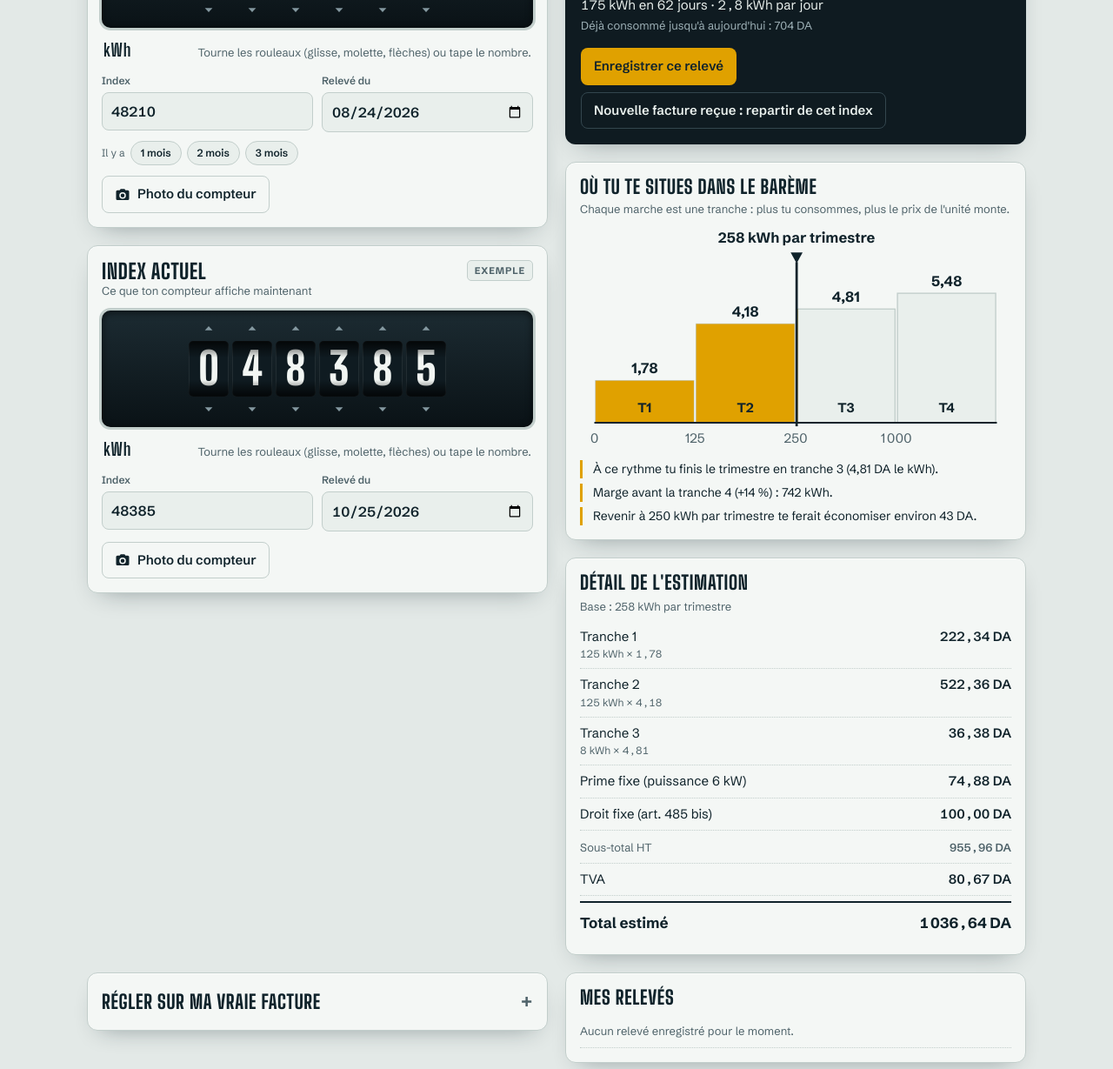
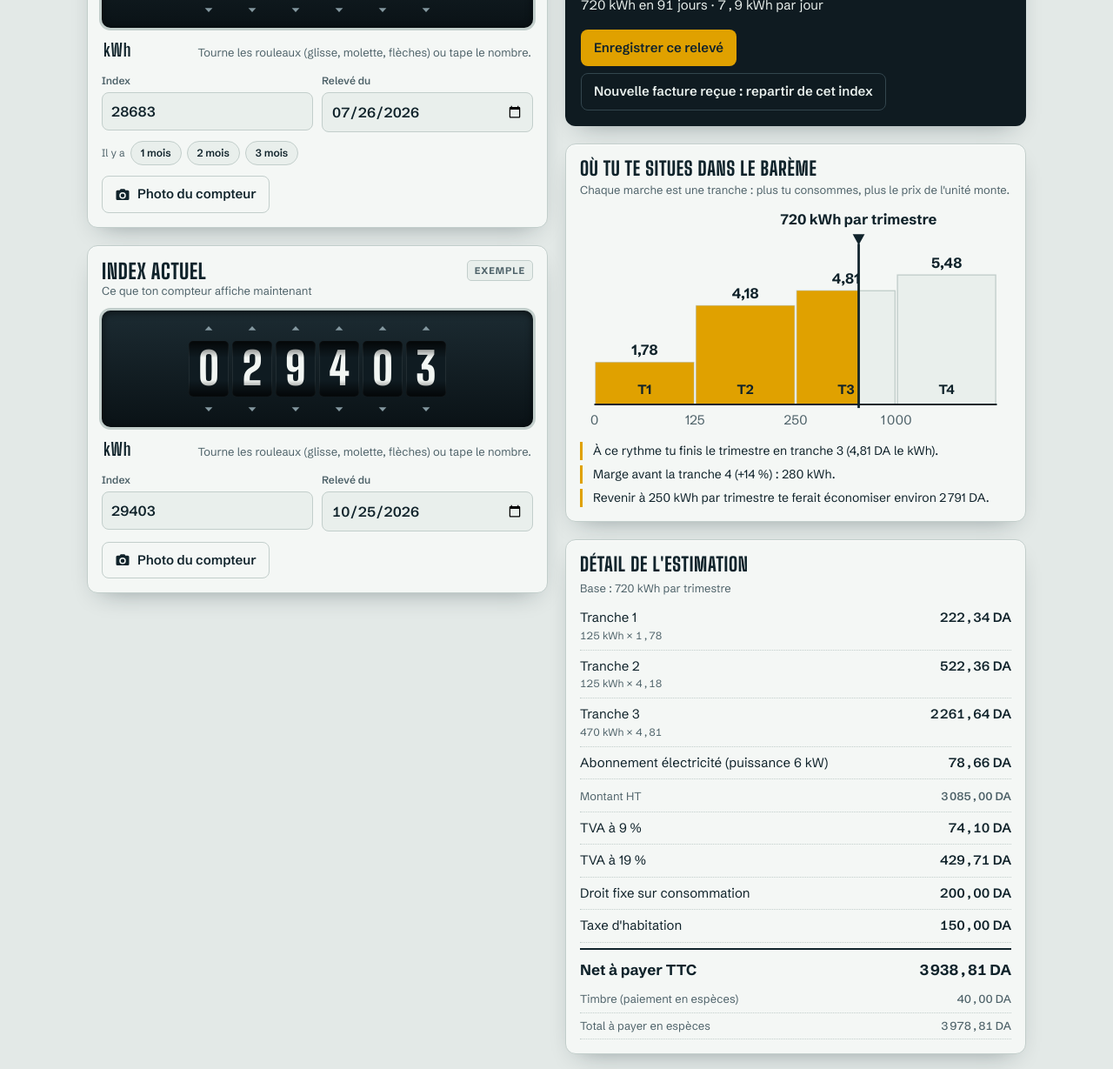
Before and after one commit to jareeleven/manufactora, a plain HTML site: page index.html in a window 1280 px wide. Shown: the part 440-1669 px from the top of the page at 87% size. Drawn offline with Linux system fonts and the light colour scheme.

Commit message:
Add files via upload

```diff
--- a/index.html
+++ b/index.html
@@ -168,6 +168,8 @@ h1,h2,h3,p{margin:0}
 .ticket .row b{font-weight:600;font-variant-numeric:tabular-nums;white-space:nowrap}
 .ticket .row.total{border-bottom:0;border-top:2px solid var(--ink);margin-top:6px;padding-top:10px;font-weight:800;font-size:17px}
 .ticket .row.total b{font-weight:800}
+.ticket .row.mute{color:var(--muted);font-size:13px;padding:5px 0}
+.ticket .row.mute b{font-weight:500}
 .ticket .base{color:var(--muted);font-size:13px;margin:6px 0 4px}
 .ticket .rows{margin-top:6px}
 
@@ -248,6 +250,7 @@ details.card>.body{margin-top:12px;display:flex;flex-direction:column;gap:12px}
         <div class="tips" id="tips"></div>
       </article>
       <article class="card ticket" id="ticket"></article>
+      <article class="card ticket" id="combo"></article>
     </section>
   </main>
 
@@ -264,7 +267,7 @@ details.card>.body{margin-top:12px;display:flex;flex-direction:column;gap:12px}
 'use strict';
 var $=function(s,r){return (r||document).querySelector(s)};
 var $$=function(s,r){return Array.prototype.slice.call((r||document).querySelectorAll(s))};
-var DAYQ=91.25, KEY='kaddach.v1', UTILS=['elec','gaz','eau'];
+var DAYQ=91.25, KEY='kaddach.v2', UTILS=['elec','gaz','eau'];
 
 /* ---------- helpers ---------- */
 function ISO(d){var z=new Date(d.getTime()-d.getTimezoneOffset()*60000);return z.toISOString().slice(0,10)}
@@ -279,8 +282,8 @@ function clone(o){return JSON.parse(JSON.stringify(o))}
 /* ---------- tariffs (per quarter, household) ---------- */
 var DEF={
   elec:{tr:[{lim:125,price:1.7787,tva:9},{lim:250,price:4.1789,tva:9},{lim:1000,price:4.8120,tva:19},{lim:null,price:5.4798,tva:19}],
-        fixed:{power:6,perKwMonth:4.16,tvaFixed:9},other:0},
-  gaz:{coef:9.25,tr:[{lim:1125,price:0.1682,tva:9},{lim:2500,price:0.3245,tva:9},{lim:7500,price:0.4025,tva:19},{lim:null,price:0.4600,tva:19}],
+        fixed:{power:6,perKwMonth:4.37,tvaFixed:9},th:150,other:0},
+  gaz:{coef:9.7,tr:[{lim:1125,price:0.1682,tva:9},{lim:2500,price:0.3245,tva:9},{lim:7500,price:0.4025,tva:19},{lim:null,price:0.4600,tva:19}],
         fixed:{perMonth:28.5,tvaFixed:9},other:0},
   eau:{tr:[{lim:25,price:6.30,tva:9},{lim:55,price:20.48,tva:9},{lim:82,price:34.65,tva:9},{lim:null,price:40.95,tva:9}],
         fixed:{perMonth:0,tvaFixed:9},sanit:0,other:0}
@@ -346,13 +349,25 @@ ar:{name:'قداش الفاتورة',tag:'أدخل مؤشر عدّادك وشا
  s_creg:'قرار لجنة الضبط D/06-05 (2005): أسعار الشريحتين 1 و2 وعتبات الغاز',s_echo:'الشروق: زيادات الشريحتين 3 و4 (2016)',s_a360:'الجزائر360: عتبات الشرائح وزيادات 2016',
  s_485:'الجزائر360: الحق الثابت (المادة 485 مكرر)',s_iwra:'IWRA: تعريفة ماء الشرب للأسر (مرسوم 2005)'}
 };
+Object.assign(I.fr,{demo:"Valeurs d'exemple (facture Sonelgaz du 4e trimestre 2025) pour te montrer comment ça marche.",
+ tkPrime:'Abonnement électricité (puissance {0} kW)',tkRedGaz:'Abonnement gaz',tkDroit:'Droit fixe sur consommation',tkHT:'Montant HT',tkTVA:'TVA à {0} %',
+ tkTH:"Taxe d'habitation",tkTTC:'Net à payer TTC',tkStamp:'Timbre (paiement en espèces)',tkCash:'Total à payer en espèces',tkAbo:'Abonnement (redevances fixes)',
+ cbTitle:'Facture Sonelgaz : électricité + gaz',cbNote:'Comme sur ta facture papier : un seul total pour les deux énergies.',cbElec:'Électricité (montant HT)',cbGaz:'Gaz (montant HT)',
+ bTH:"Taxe d'habitation par trimestre (DA)",bCoef:'PCS : thermies par m³ (écrit sur ta facture)',bPerKw:'Abonnement par kW et par mois (DA)',bPerMonth:'Abonnement gaz par mois (DA)',
+ bNote:"Prix par tranche, TVA par tranche, droit fixe et coefficient du gaz : vérifiés sur une facture Sonelgaz du 4e trimestre 2025. L'abonnement est un total commun aux deux énergies, réparti ici entre électricité et gaz. La taxe d'habitation dépend de ta commune. Contrôle ces valeurs sur ta facture."});
+Object.assign(I.ar,{demo:'هذه قيم تجريبية (فاتورة سونلغاز للثلاثي الرابع 2025) لتوضيح طريقة العمل.',
+ tkPrime:'اشتراك الكهرباء (القدرة {0} كيلواط)',tkRedGaz:'اشتراك الغاز',tkDroit:'الحق الثابت على الاستهلاك',tkHT:'المبلغ دون رسم',tkTVA:'الرسم على القيمة المضافة {0} %',
+ tkTH:'رسم السكن',tkTTC:'الصافي للدفع بجميع الرسوم',tkStamp:'الطابع (الدفع نقدا)',tkCash:'المستحق الإجمالي (نقدا)',tkAbo:'الاشتراك (الإتاوات الثابتة)',
+ cbTitle:'فاتورة سونلغاز: كهرباء + غاز',cbNote:'مثل فاتورتك الورقية: مجموع واحد للطاقتين.',cbElec:'الكهرباء (المبلغ دون رسم)',cbGaz:'الغاز (المبلغ دون رسم)',
+ bTH:'رسم السكن في الثلاثي (دج)',bCoef:'معامل PCS: ث حرارية لكل م³ (مكتوب في فاتورتك)',bPerKw:'الاشتراك لكل كيلواط شهريا (دج)',bPerMonth:'اشتراك الغاز شهريا (دج)',
+ bNote:'أسعار الشرائح والرسم لكل شريحة والحق الثابت ومعامل الغاز: تم التحقق منها على فاتورة سونلغاز للثلاثي الرابع 2025. الاشتراك مبلغ مشترك بين الطاقتين وقد وزّعناه بين الكهرباء والغاز. رسم السكن يختلف حسب البلدية. تحقّق من هذه القيم في فاتورتك.'});
 function t(k){var a=arguments,s=(I[S.lang]&&I[S.lang][k]);if(s==null)s=I.fr[k];if(s==null)return k;
   return String(s).replace(/\{(\d)\}/g,function(_,i){var v=a[+i+1];return v==null?'':v})}
 
 /* ---------- state ---------- */
 function mk(a,b,sd,cd){return {start:{idx:a,date:sd},cur:{idx:b,date:cd},photo:{start:null,cur:null},hist:[],cal:null,p:null}}
-function seed(){var d=today(),s=addDays(d,-62);
-  return {v:1,lang:'fr',tab:'elec',demo:true,u:{elec:mk(48210,48385,s,d),gaz:mk(1820,1895.5,s,d),eau:mk(3210,3241.2,s,d)}}}
+function seed(){var d=today(),s=addDays(d,-91);
+  return {v:1,lang:'fr',tab:'elec',demo:true,u:{elec:mk(28683,29403,s,d),gaz:mk(7365,7425,s,d),eau:mk(3210,3241.2,s,d)}}}
 function load(){var s=null;try{var r=localStorage.getItem(KEY);if(r)s=JSON.parse(r)}catch(e){}
   if(!s||!s.u||!s.u.elec||!s.u.gaz||!s.u.eau)s=seed();
   UTILS.forEach(function(u){s.u[u].cur.date=today();s.u[u].photo=s.u[u].photo||{start:null,cur:null};s.u[u].hist=s.u[u].hist||[]});
@@ -365,20 +380,31 @@ function touch(){if(S.demo){S.demo=false;$('#demo').hidden=true;$$('.demo-tag').
 
 /* ---------- billing engine ---------- */
 function levy(q){return q<70?0:q<=190?25:q<=390?100:200}
+function r2(x){return Math.round(x*100+1e-9)/100}
+function finish(o){
+  o.tvaRows=[];o.tva=0;
+  Object.keys(o.bases).map(Number).sort(function(a,b){return a-b}).forEach(function(rate){
+    if(rate>0){var v=r2(o.bases[rate]*rate/100);o.tvaRows.push({rate:rate,base:o.bases[rate],tva:v});o.tva+=v}});
+  o.ht=r2(o.ht);o.total=r2(o.ht+o.tva+o.taxes)}
 function bill(u,U,q){
-  var o={lines:[],fx:[],ht:0,tva:0,total:0,idx:0},lo=0,found=false;
+  var o={lines:[],fx:[],tx:[],bases:{},ht:0,en:0,taxes:0,idx:0},lo=0,found=false;
+  function base(rate,amt){o.bases[rate]=(o.bases[rate]||0)+amt}
   U.tr.forEach(function(tr,i){
     var hi=tr.lim==null?Infinity:tr.lim,part=Math.max(0,Math.min(q,hi)-lo);
-    if(part>1e-9){var amt=part*tr.price;o.lines.push({i:i,q:part,price:tr.price,amt:amt,tva:tr.tva});o.ht+=amt;o.tva+=amt*tr.tva/100}
+    if(part>1e-9){var amt=part*tr.price;o.lines.push({i:i,q:part,price:tr.price,amt:amt,tva:tr.tva});o.ht+=amt;o.en+=amt;base(tr.tva,amt)}
     if(!found&&q<=hi){o.idx=i;found=true}
     lo=hi});
-  var base=o.ht;
-  function fx(key,args,amt,tva){if(amt>0){o.fx.push({key:key,args:args,amt:amt});o.ht+=amt;o.tva+=amt*tva/100}}
-  if(u==='elec'){fx('tkPrime',[U.fixed.power],U.fixed.power*U.fixed.perKwMonth*3,U.fixed.tvaFixed);fx('tkDroit',[],levy(q),0)}
+  function fx(key,args,amt,rate){if(amt>0){o.fx.push({key:key,args:args,amt:amt});o.ht+=amt;base(rate,amt)}}
+  function tx(key,args,amt){if(amt>0){o.tx.push({key:key,args:args,amt:amt});o.taxes+=amt}}
+  if(u==='elec'){fx('tkPrime',[U.fixed.power],U.fixed.power*U.fixed.perKwMonth*3,U.fixed.tvaFixed);tx('tkDroit',[],levy(q));tx('tkTH',[],U.th)}
   if(u==='gaz'){fx('tkRedGaz',[],U.fixed.perMonth*3,U.fixed.tvaFixed)}
-  if(u==='eau'){fx('tkFixeEau',[],U.fixed.perMonth*3,U.fixed.tvaFixed);fx('tkSanit',[U.sanit],base*U.sanit/100,0)}
-  fx('tkOther',[],U.other,0);
-  o.total=o.ht+o.tva;return o}
+  if(u==='eau'){fx('tkFixeEau',[],U.fixed.perMonth*3,U.fixed.tvaFixed);fx('tkSanit',[U.sanit],o.en*U.sanit/100,0)}
+  tx('tkOther',[],U.other);
+  finish(o);return o}
+function combine(a,b){
+  var o={ht:a.ht+b.ht,en:a.en+b.en,taxes:a.taxes+b.taxes,bases:{},tx:a.tx.concat(b.tx),fx:a.fx.concat(b.fx)};
+  [a,b].forEach(function(x){Object.keys(x.bases).forEach(function(r){o.bases[r]=(o.bases[r]||0)+x.bases[r]})});
+  finish(o);return o}
 function limits(U){var los=[],his=[],lo=0;U.tr.forEach(function(tr,i){var hi=tr.lim==null?(i>0?lo+(lo-los[i-1]):lo||1):tr.lim;los.push(lo);his.push(hi);lo=hi});return {los:los,his:his}}
 
 /* ---------- drums ---------- */
@@ -496,21 +522,24 @@ function stairSVG(U,Qc,unit){
 
 var ROW=function(label,small,val,cls){return '<div class="row'+(cls?' '+cls:'')+'"><span>'+label+(small?'<small>'+small+'</small>':'')+'</span><b>'+val+'</b></div>'};
 
-function recompute(){
-  var u=S.tab,st=S.u[u],U=P(u),bu=BU[u],mu=MU[u];
+function calc(u){
+  var st=S.u[u],U=P(u);
   var consM=Math.max(0,(st.cur.idx||0)-(st.start.idx||0)),neg=(st.cur.idx||0)<(st.start.idx||0);
   var cons=u==='gaz'?consM*U.coef:consM,days=daysBetween(st.start.date,st.cur.date),ok=days>=1;
   var rate=ok?cons/days:0,Qc=ok?(Math.abs(days-DAYQ)<4?cons:rate*DAYQ):0;
-  var B=bill(u,U,Qc),f=st.cal&&st.cal.on?st.cal.f:1,total=B.total*f,sofar=ok?total*(Math.min(days,DAYQ)/DAYQ):0;
-  var L=limits(U),da=t('da');
+  var B=bill(u,U,Qc),f=st.cal&&st.cal.on?st.cal.f:1;
+  return {u:u,st:st,U:U,consM:consM,neg:neg,cons:cons,days:days,ok:ok,rate:rate,Qc:Qc,B:B,f:f,total:r2(B.total*f)}}
 
+function recompute(){
+  var u=S.tab,c=calc(u),U=c.U,B=c.B,f=c.f,total=c.total,ok=c.ok,days=c.days,Qc=c.Qc,bu=BU[u],da=t('da');
+  var sofar=ok?total*(Math.min(days,DAYQ)/DAYQ):0;
   odo.set(ok?total:0);
   $('#srAmount').textContent=ok?nf(total,0)+' '+da:'';
-  var pill=$('#roPill');pill.textContent=ok?t('tranche',B.idx+1):'—';
-  var meta=u==='gaz'?t('metaG',nf(consM,1),nf(cons,0),days,nf(rate,1)):t('metaA',nf(cons,u==='eau'?1:0),bu,days,nf(rate,u==='eau'?2:1));
+  $('#roPill').textContent=ok?t('tranche',B.idx+1):'—';
+  var meta=u==='gaz'?t('metaG',nf(c.consM,1),nf(c.cons,0),days,nf(c.rate,1)):t('metaA',nf(c.cons,u==='eau'?1:0),bu,days,nf(c.rate,u==='eau'?2:1));
   $('#roMeta').textContent=ok?meta:'';
   $('#roSub').textContent=(ok&&Math.abs(days-DAYQ)>=4)?t('soFar',nf(sofar,0))+(f!==1?'  ·  '+t('calOn',nf(f,3)):''):(ok&&f!==1?t('calOn',nf(f,3)):'');
-  var w=$('#roWarn');if(neg){w.textContent=t('warnNeg');w.hidden=false}else if(!ok){w.textContent=t('warnDays');w.hidden=false}else w.hidden=true;
+  var w=$('#roWarn');if(c.neg){w.textContent=t('warnNeg');w.hidden=false}else if(!ok){w.textContent=t('warnDays');w.hidden=false}else w.hidden=true;
 
   $('#stairHost').innerHTML=stairSVG(U,Qc,bu);
   var tips=[];
@@ -525,10 +554,27 @@ function recompute(){
   var rows='';
   B.lines.forEach(function(l){rows+=ROW(t('tkTr',l.i+1),nf(l.q,bu==='m³'?1:0)+' '+bu+' × '+nf(l.price,l.price<1?4:2),nf(l.amt)+' '+da)});
   B.fx.forEach(function(x){rows+=ROW(t.apply(null,[x.key].concat(x.args)),'',nf(x.amt)+' '+da)});
-  rows+=ROW(t('tkHT'),'',nf(B.ht)+' '+da,'sub')+ROW(t('tkTVA'),'',nf(B.tva)+' '+da);
+  rows+=ROW(t('tkHT'),'',nf(B.ht)+' '+da,'sub');
+  B.tvaRows.forEach(function(r){rows+=ROW(t('tkTVA',r.rate),'',nf(r.tva)+' '+da)});
+  B.tx.forEach(function(x){rows+=ROW(t.apply(null,[x.key].concat(x.args)),'',nf(x.amt)+' '+da)});
   if(f!==1)rows+=ROW(t('tkCal',nf(f,3)),'',(f>1?'+':'−')+nf(Math.abs(B.total*(f-1)))+' '+da);
-  rows+=ROW(t('tkTotal'),'',nf(total)+' '+da,'total');
-  $('#ticket').innerHTML='<h2>'+t('tkTitle')+'</h2><p class="base">'+t('tkBase',nf(Qc,bu==='m³'?1:0),bu)+'</p><div class="rows">'+(ok?rows:'')+'</div>'}
+  rows+=ROW(t('tkTTC'),'',nf(total)+' '+da,'total');
+  var stamp=Math.ceil(total/100);
+  rows+=ROW(t('tkStamp'),'',nf(stamp)+' '+da,'mute')+ROW(t('tkCash'),'',nf(total+stamp)+' '+da,'mute');
+  $('#ticket').innerHTML='<h2>'+t('tkTitle')+'</h2><p class="base">'+t('tkBase',nf(Qc,bu==='m³'?1:0),bu)+'</p><div class="rows">'+(ok?rows:'')+'</div>';
+  renderCombo()}
+
+function renderCombo(){
+  var E=calc('elec'),G=calc('gaz'),C=combine(E.B,G.B),da=t('da'),rows='',abo=0;
+  C.fx.forEach(function(x){abo+=x.amt});
+  rows+=ROW(t('cbElec'),'',nf(E.B.en)+' '+da)+ROW(t('cbGaz'),'',nf(G.B.en)+' '+da)+ROW(t('tkAbo'),'',nf(abo)+' '+da);
+  rows+=ROW(t('tkHT'),'',nf(C.ht)+' '+da,'sub');
+  C.tvaRows.forEach(function(r){rows+=ROW(t('tkTVA',r.rate),'',nf(r.tva)+' '+da)});
+  C.tx.forEach(function(x){rows+=ROW(t.apply(null,[x.key].concat(x.args)),'',nf(x.amt)+' '+da)});
+  rows+=ROW(t('tkTTC'),'',nf(C.total)+' '+da,'total');
+  var stamp=Math.ceil(C.total/100);
+  rows+=ROW(t('tkStamp'),'',nf(stamp)+' '+da,'mute')+ROW(t('tkCash'),'',nf(C.total+stamp)+' '+da,'mute');
+  $('#combo').innerHTML='<h2>'+t('cbTitle')+'</h2><p class="base">'+t('cbNote')+'</p><div class="rows">'+rows+'</div>'}
 
 function renderHist(){
   var u=S.tab,h=S.u[u].hist.slice().sort(function(a,b){return a.date<b.date?1:a.date>b.date?-1:0}),d=MET[u].d;
@@ -545,7 +591,7 @@ function renderBar(){
   var u=S.tab,U=P(u),el=$('#barCard'),open=el.open,bu=BU[u];
   var g='<span class="hd"></span><span class="hd">'+t('bUpTo')+'</span><span class="hd">'+t('bPrice',bu)+'</span><span class="hd">'+t('bTva')+'</span>';
   U.tr.forEach(function(tr,i){g+='<span class="tn">'+t('bTr',i+1)+'</span><input id="b-lim-'+i+'" inputmode="decimal" value="'+(tr.lim==null?'':tr.lim)+'" '+(tr.lim==null?'disabled placeholder="'+t('bLast')+'"':'')+'><input id="b-price-'+i+'" inputmode="decimal" value="'+tr.price+'"><input id="b-tva-'+i+'" inputmode="decimal" value="'+tr.tva+'">'});
-  var spec={elec:[['fixed','power','bPower'],['fixed','perKwMonth','bPerKw'],['fixed','tvaFixed','bTvaFixed'],['other',null,'bOther']],
+  var spec={elec:[['fixed','power','bPower'],['fixed','perKwMonth','bPerKw'],['fixed','tvaFixed','bTvaFixed'],['th',null,'bTH'],['other',null,'bOther']],
             gaz:[['coef',null,'bCoef'],['fixed','perMonth','bPerMonth'],['fixed','tvaFixed','bTvaFixed'],['other',null,'bOther']],
             eau:[['fixed','perMonth','bFixeEau'],['fixed','tvaFixed','bTvaFixed'],['sanit',null,'bSanit'],['other',null,'bOther']]}[u];
   var pg=spec.map(function(sp,k){var v=sp[1]?U[sp[0]][sp[1]]:U[sp[0]];return '<label class="fld"><span>'+t(sp[2])+'</span><input id="b-p-'+k+'" inputmode="decimal" value="'+v+'"></label>'}).join('');
--- a/sw.js
+++ b/sw.js
@@ -1,5 +1,5 @@
 /* Kaddach Fatoura : fonctionne hors ligne. Change CACHE quand tu modifies index.html. */
-const CACHE = 'kaddach-v1';
+const CACHE = 'kaddach-v2';
 const FILES = ['./', './index.html', './manifest.webmanifest', './icon-192.png', './icon-512.png'];
 self.addEventListener('install', e => { e.waitUntil(caches.open(CACHE).then(c => c.addAll(FILES))); self.skipWaiting(); });
 self.addEventListener('activate', e => { e.waitUntil(caches.keys().then(k => Promise.all(k.filter(x => x !== CACHE).map(x => caches.delete(x)))).then(() => self.clients.claim())); });
```
